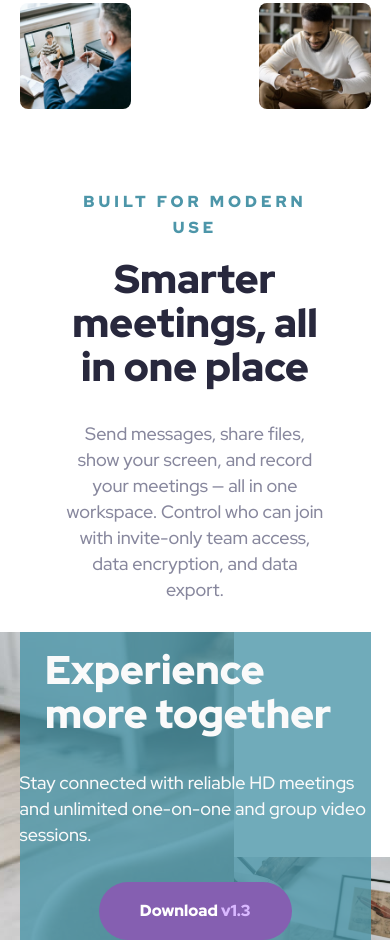
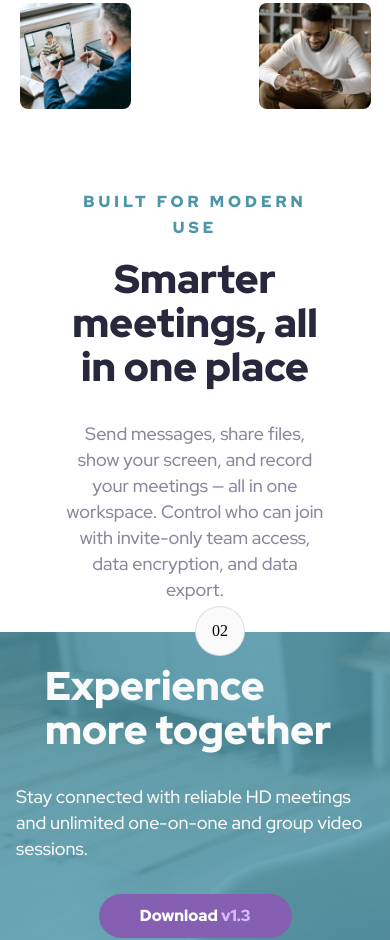
Before and after one commit to 2peagles/MeetLandingPage, a plain HTML site: page index.html in a window 390 px wide. Shown: the part 962-1902 px from the top of the page. Drawn offline with Linux system fonts and the light colour scheme.

Commit message:
footer fixed

```diff
--- a/index.html
+++ b/index.html
@@ -13,7 +13,13 @@
         rel="stylesheet">
 </head>
 <body>
+    <!-- <div class="hero_img_overflow"><img src="assets/desktop/image-hero-left.png" alt="" /> </div> -->
     <header class="hero">
+        <!-- <div class="hero_img_overflow">
+            <img src="assets/desktop/image-hero-left.png" alt=""/>
+            <img src="assets/desktop/image-hero-right.png" alt="" />
+        </div> -->
+        <!-- <div class="hero_img_overflow"><img src="assets/desktop/image-hero-right.png" alt="" /> </div> -->
         <span class="hero__logo"><img src="/assets/logo.svg" alt="logo"/></span>
         <div class="hero__intro">
             <h1>Group Chat for Everyone</h1>
@@ -41,9 +47,11 @@
     </div>
     <footer class="footer">
         <!-- <span>02</span> -->
+        <div>
         <h3>Experience more together</h3>
         <p>Stay connected with reliable HD meetings and unlimited one-on-one and group video sessions.</p>
         <button class="btn">Download <span>v1.3</span></button>
+        </div>
     </footer>
 </body>
 </html>
--- a/styles.css
+++ b/styles.css
@@ -5,6 +5,8 @@
     --gallerygap:1rem;
     --heroheading:4rem;
     --herobg:-11rem;
+    --heroimgdivmargin:-14dvw;
+    --heroimgwidth:400px;
 }
 @media ( max-width: 800px ) {
     :root{
@@ -13,41 +15,74 @@
         --galleryheight: calc( 224px - 35%);
         --gallerygap: calc(1rem - 1%);
         --heroheading:calc(4rem - 2rem);
+        --heroimgdivmargin:calc( -14dvw + 5dvw );
+         --heroimgwidth:calc(100% - 51%);
         /* --herobg:calc(-11rem + 8rem); */
     }
-    html{
+    /* html{
         background:
                 url("/assets/desktop/image-hero-left.png") no-repeat,
                 url("/assets/desktop/image-hero-right.png") no-repeat,
                 url('/assets/desktop/image-footer.jpg') no-repeat;
         background-position:0px 180px,665px 180px,bottom center;
         background-size: 100px,100px, contain;
-    }
+    } */
     .btn{
         padding:.5rem;
     }
     p{
         padding: 0;
     }
+    /* .hero span:nth-child(1){
+        display: flex;
+        align-items: center;
+        justify-content: space-around;
+        outline:5px solid black;
+    } */
+   /* .hero{
+    display: flex;
+   }
+    .hero__logo{
+        outline:1px solid green;
+    }
+      .hero__intro{
+        position: absolute;
+        outline:4px solid blue;
+    } */
     .hero{
+
         display: flex;
-        align-items:bottom;
-        justify-content: bottom;
+        align-items: center;
+        justify-content: baseline;
         flex-direction: column;
+        /* padding-top:0; */
+        overflow: hidden;
     }
-    .footer{
+    .hero::before{
+        content:'';
+        top:0;
+        z-index: -1;
+        background-size: var(--heroimgwidth);
+    }
+    .main::before{
+        display: none;
+    }
+    .footer div:nth-child(1){
         flex-flow: column;
         text-align: center;
+        padding:1rem;
+        overflow-x: hidden;
     }
     .footer h3, .footer p{
         text-align: center;
     }
 }
-*{
+*, *::before, *::after,  body, html{
     margin:0;
     padding:0;
     box-sizing: border-box;
 }
+
 /* html{
     background:
             url("/assets/desktop/image-hero-left.png")  no-repeat,
@@ -57,8 +92,10 @@
     background-size: 400px,400px, contain;
 } */
 body{
-    width: var(--width);
-    margin:auto;
+    /* display: grid;
+    place-items: center; */
+    /* width: var(--width); */
+    /* margin:auto; */
     /* outline:1px solid black; */
     text-align: center;
 }
@@ -140,32 +177,60 @@ p{
 .hero{
     padding-top:5rem;
     min-height: 100dvh;
+    /* height:fit-content; */
+    /* width:var(--width); */
+    /* margin:auto; */
     position: relative;
-    /* display: flex;
-    flex-direction: column;
-    align-items: center;
-    justify-content: center; */
-    /* outline:4px solid pink; */
-    /* background:
-    url("/assets/desktop/image-hero-left.png") center left no-repeat,
-    url("/assets/desktop/image-hero-right.png") center right no-repeat; */
+    /* outline:3px solid green; */
 }
+
 .hero::before{
-    /* outline: 2px solid green; */
     content:'';
     position: absolute;
-    left:var(--herobg);
+    left:0;
+    /* left:var(--herobg); */
     height:60dvh;
-    width:100dvw;
+    width:100%;
     background:
         url("/assets/desktop/image-hero-left.png") center left no-repeat,
         url("/assets/desktop/image-hero-right.png") center right no-repeat;
+        background-size: var(--heroimgwidth);
+     margin:auto;
 }
 /* hero */
 /* mid */
+.main::before{
+    content:' 01';
+    height:50px;
+    width:50px;
+    padding:.5rem;
+    line-height: 2rem;
+    border-radius: 1.8125rem;
+    border: 1px solid rgba(135, 135, 157, 0.25);
+    background: #FAFAFA;
+    position: absolute;
+    top: -5rem;
+    z-index: 10;
+}
+.main::after {
+    content: ' 02';
+    height: 50px;
+    width: 50px;
+    padding: .5rem;
+    line-height: 2rem;
+    border-radius: 1.8125rem;
+    border: 1px solid rgba(135, 135, 157, 0.25);
+    background: #FAFAFA;
+    position:absolute;
+    bottom:-1.5rem;
+    z-index: 10;
+}
 .main{
     min-height: 750px;
+    width: var(--width);
+    margin:auto;
     padding:0 0 180px;
+    position: relative;
 }
 .main__gallery{
     display:flex;
@@ -182,7 +247,7 @@ p{
 .main__info, .hero__intro{
     /* width: 33.75rem; */
     width:clamp(260px, 60%, 33.65rem );
-    height: 15rem;
+    max-height: 15rem;
     margin:auto;
     padding-top:80px;
 }
@@ -190,23 +255,25 @@ p{
 .footer::before {
     content: ' ';
     height: 308px;
-    width: 100dvw;
+    width:100%;
     position: absolute;
-    float:bottom;
-    overflow: visible;
-    left:-11rem;
     bottom:0;
     z-index: -1;
     background: url('/assets/desktop/image-footer.jpg') no-repeat;
+    background-size: cover;
 }
 .footer{
+    display: grid;
+    place-content: center;
+    height:308px;
+    position: relative;
+    background-color: rgba(77, 150, 169, .8);
+}
+.footer div:nth-child(1){
     display: flex;
     align-items: center;
     justify-content: space-between;
-    height:308px;
-    position: relative;
-    background-color: rgba(77, 150, 169, .8);
-    /* background-image: url('/assets/desktop/image-footer.jpg'); */
+    max-width:1100px;
 }
 .footer h3, .footer p{
     text-align: left;
```
